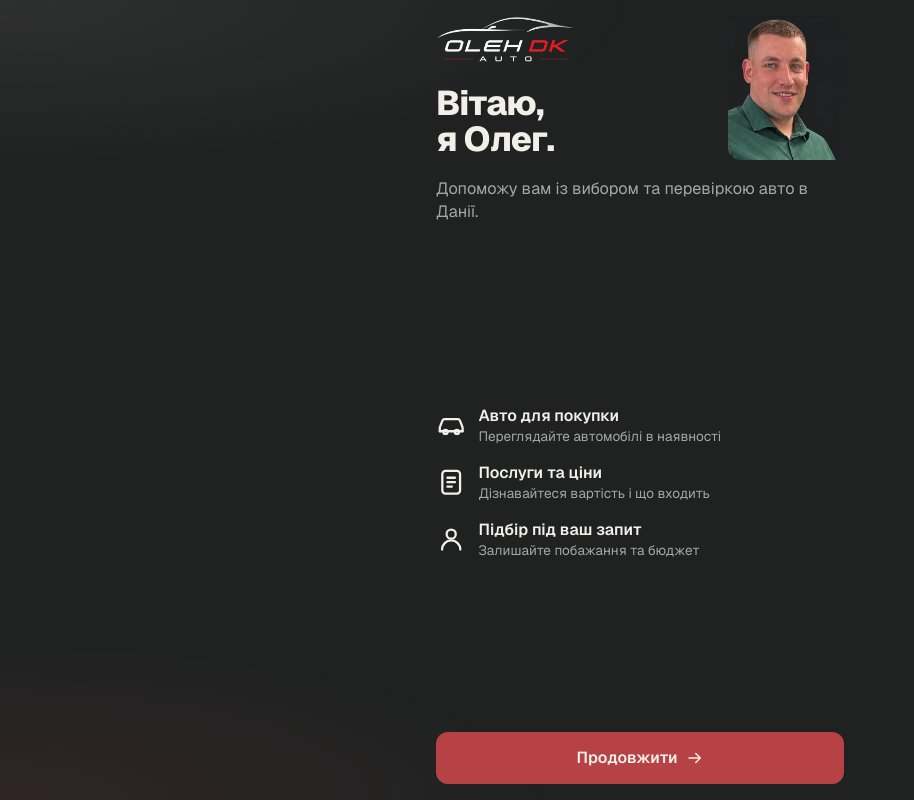
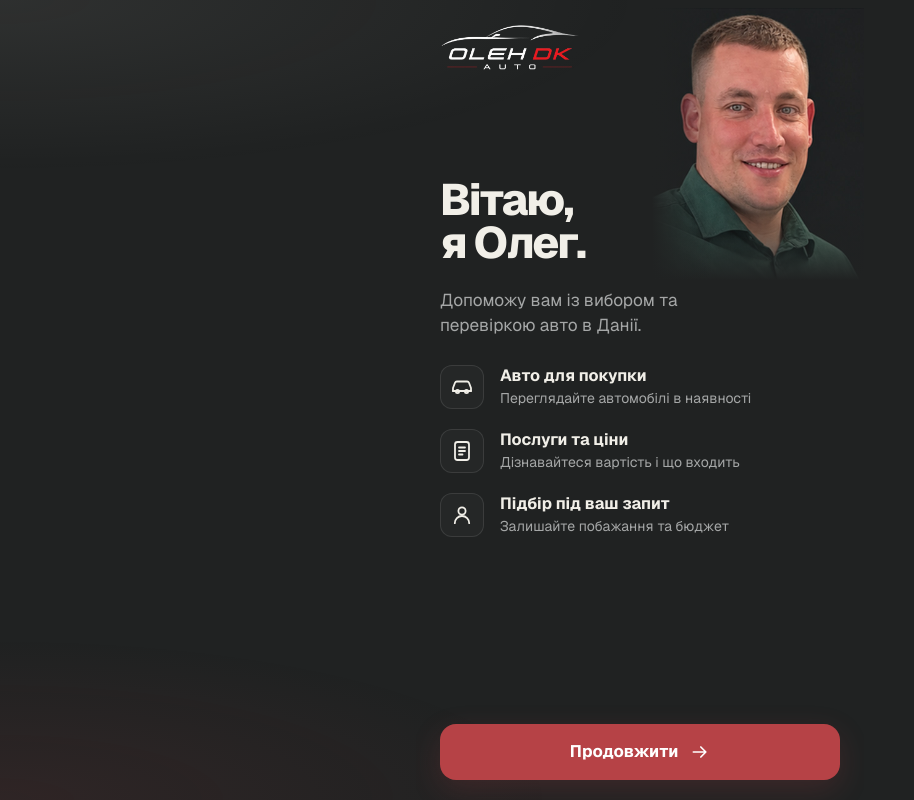
Before and after one commit to alexoverlevelse-cell/ncar, a Next.js app: page / in a window 1280 px wide. Shown: the whole page, without its empty margins (0-914 px from the left). Built offline with nearby package versions, Linux system fonts and the light colour scheme.

Commit message:
Update page.tsx

```diff
--- a/src/app/page.tsx
+++ b/src/app/page.tsx
@@ -2,109 +2,52 @@
 
 import Link from "next/link";
 import { Logo } from "@/components/Logo";
-import {
-  ArrowRightIcon,
-  CarIcon,
-  DocumentIcon,
-  PersonIcon,
-  ShieldIcon,
-} from "@/components/icons";
+import { ArrowRightIcon, CarIcon, DocumentIcon, PersonIcon, ShieldIcon } from "@/components/icons";
 import { useRole } from "@/lib/use-role";
 
-// Тексты и порядок пунктов зафиксированы макетом "02-знакомство-в-приложении"
-// (см. OlehDKreference/Шаблон Для кода/README_ДЛЯ_CLAUDE.md) — не менять без
-// нового согласования. Других CTA и каталога на этом экране нет.
 const features = [
-  {
-    Icon: CarIcon,
-    title: "Авто для покупки",
-    description: "Переглядайте автомобілі в наявності",
-  },
-  {
-    Icon: DocumentIcon,
-    title: "Послуги та ціни",
-    description: "Дізнавайтеся вартість і що входить",
-  },
-  {
-    Icon: PersonIcon,
-    title: "Підбір під ваш запит",
-    description: "Залишайте побажання та бюджет",
-  },
+  { Icon: CarIcon, title: "Авто для покупки", description: "Переглядайте автомобілі в наявності" },
+  { Icon: DocumentIcon, title: "Послуги та ціни", description: "Дізнавайтеся вартість і що входить" },
+  { Icon: PersonIcon, title: "Підбір під ваш запит", description: "Залишайте побажання та бюджет" },
 ];
 
 export default function WelcomePage() {
   const { role, loading } = useRole();
-
   return (
-    // h-dvh (а не min-h) + overflow-hidden — экран НЕ прокручивается: вся
-    // вёрстка обязана уместиться в реальную высоту Telegram Mini App
-    // viewport, иначе снизу обрежется кнопка и вылезет системная шапка
-    // Telegram (страница начинает скроллиться как обычный сайт).
-    <main className="flex h-dvh flex-col overflow-hidden pt-[env(safe-area-inset-top)] pb-[env(safe-area-inset-bottom)]">
-      {/* Логотип и приветствие слева, портрет Олега справа — обычным
-          элементом в строке (не absolute), поэтому наложить его на текст
-          физически невозможно ни при какой высоте экрана. */}
-      <div className="flex items-start gap-3 px-5 pt-4">
-        <div className="min-w-0 flex-1">
-          <Logo size="md" />
-
-          <h1 className="mt-[clamp(0.65rem,3vh,1.35rem)] text-[clamp(1.55rem,7.8vw,2.15rem)] font-extrabold leading-[1.05] tracking-tight">
-            Вітаю,
-            <br />я Олег.
-          </h1>
+    <main className="welcome-screen relative flex min-h-[100svh] flex-col overflow-x-hidden px-6 pb-[calc(env(safe-area-inset-bottom)+1.25rem)] pt-[calc(env(safe-area-inset-top)+1.5rem)]">
+      <div className="relative min-h-[15.5rem]">
+        <Logo size="md" className="relative z-10 w-[8.8rem]" />
+        <div className="absolute -right-11 -top-4 h-[17rem] w-[14.5rem] overflow-hidden">
+          <img src="/brand/oleh-portrait.jpg" alt="Олег" className="h-full w-full select-none object-cover object-top" />
+          <div className="absolute inset-0 bg-[linear-gradient(90deg,var(--background)_0%,transparent_26%),linear-gradient(0deg,var(--background)_0%,transparent_35%)]" />
         </div>
-
-        {/* eslint-disable-next-line @next/next/no-img-element -- локальный статический ассет из public/ */}
-        <img
-          src="/brand/oleh-portrait.jpg"
-          alt="Олег"
-          className="h-[clamp(6rem,20vh,9rem)] w-auto shrink-0 select-none rounded-bl-xl rounded-tr-md object-cover"
-          style={{ aspectRatio: "250 / 310" }}
-        />
+        <h1 className="absolute bottom-2 left-0 z-10 text-[2.75rem] font-extrabold leading-[0.98] tracking-[-0.045em]">
+          Вітаю,<br />я Олег.
+        </h1>
       </div>
-
-      <p className="mt-[clamp(0.65rem,2.4vh,1.15rem)] px-5 text-[clamp(0.88rem,3.6vw,1.02rem)] leading-snug text-muted">
+      <p className="relative z-10 mt-4 max-w-[19rem] text-[1.08rem] leading-[1.42] text-muted">
         Допоможу вам із вибором та перевіркою авто в Данії.
       </p>
-
-      {/* flex-1 + justify-center: список занимает всё оставшееся место и
-          центрируется в нём — сколько бы места ни осталось на конкретном
-          экране, кнопка всегда остаётся внизу без scroll. */}
-      <ul className="mt-[clamp(0.75rem,2.8vh,1.5rem)] flex min-h-0 flex-1 flex-col justify-center gap-[clamp(0.6rem,2.2vh,1.15rem)] overflow-hidden px-5">
+      <ul className="relative z-10 mt-7 space-y-5">
         {features.map(({ Icon, title, description }) => (
-          <li key={title} className="flex items-center gap-3">
-            <Icon className="h-[clamp(1.5rem,5.5vh,1.9rem)] w-[clamp(1.5rem,5.5vh,1.9rem)] shrink-0 text-foreground" />
+          <li key={title} className="flex items-center gap-4">
+            <div className="flex h-11 w-11 shrink-0 items-center justify-center rounded-xl border border-white/10 bg-white/[0.025]">
+              <Icon className="h-6 w-6 text-foreground" />
+            </div>
             <div className="min-w-0">
-              <p className="text-[clamp(0.92rem,3.8vw,1rem)] font-semibold leading-tight">
-                {title}
-              </p>
-              <p className="mt-0.5 text-[clamp(0.78rem,3.2vw,0.85rem)] leading-tight text-muted">
-                {description}
-              </p>
+              <p className="text-[1.02rem] font-bold leading-tight">{title}</p>
+              <p className="mt-1 text-[0.88rem] leading-tight text-muted">{description}</p>
             </div>
           </li>
         ))}
       </ul>
-
-      <div className="shrink-0 px-5 pb-[clamp(0.65rem,2vh,1.1rem)] pt-[clamp(0.5rem,1.6vh,0.85rem)]">
-        <Link
-          href="/home"
-          className="flex items-center justify-center gap-2 rounded-xl bg-accent py-3.5 text-base font-semibold text-foreground"
-        >
-          Продовжити
-          <ArrowRightIcon className="h-4.5 w-4.5" />
+      <div className="relative z-10 mt-auto pt-8">
+        <Link href="/home" className="flex min-h-14 items-center justify-center gap-3 rounded-2xl bg-accent px-5 text-[1.05rem] font-bold text-white shadow-[0_10px_30px_rgba(182,66,70,0.2)] active:scale-[0.99]">
+          Продовжити <ArrowRightIcon className="h-5 w-5" />
         </Link>
-
-        {/* Кнопки нет в макете — это функциональная необходимость для
-            единственного администратора, не элемент утверждённого дизайна.
-            Пока роль не пришла, кнопку не показываем, чтобы не мигала. */}
         {!loading && role === "admin" && (
-          <Link
-            href="/admin"
-            className="mt-1.5 flex items-center justify-center gap-2 rounded-xl bg-[#2F7A4D] py-2.5 text-sm font-semibold text-foreground"
-          >
-            <ShieldIcon className="h-4 w-4" />
-            Адмін-панель
+          <Link href="/admin" className="mt-2 flex items-center justify-center gap-2 rounded-xl bg-[#2F7A4D] py-2.5 text-sm font-semibold text-white">
+            <ShieldIcon className="h-4 w-4" /> Адмін-панель
           </Link>
         )}
       </div>
```
